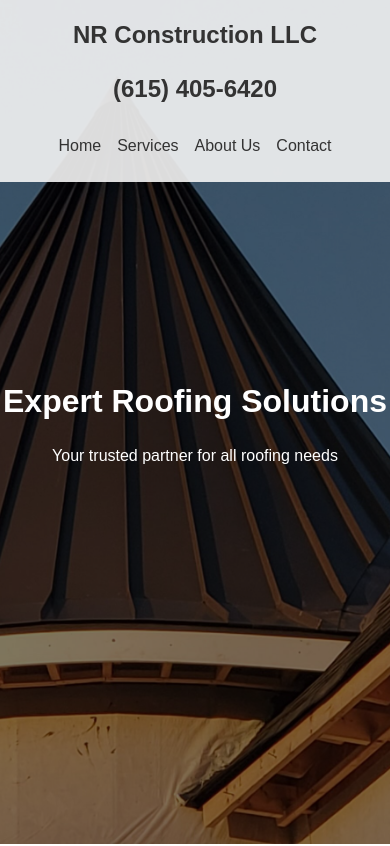
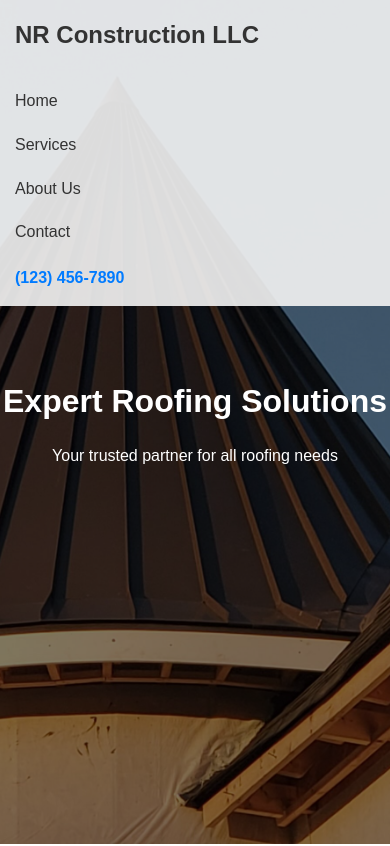
Before and after one commit to alonso510/NR-construction, a website: page public/index.html in a window 390 px wide. Shown: the top 846 px of the page. Drawn offline with Linux system fonts and the light colour scheme.

Commit message:
fixed ui issues and email wrapping issue

```diff
--- a/public/css/styles.css
+++ b/public/css/styles.css
@@ -396,3 +396,71 @@ header {
 .team-card .number a:hover {
     text-decoration: underline;
 }
+.info-item {
+    /* ... existing styles ... */
+    word-break: break-word; /* This will allow long words to break */
+    overflow-wrap: break-word; /* This is for better browser support */
+}
+
+.info-item p {
+    /* ... existing styles ... */
+    max-width: 100%; /* Ensures the content doesn't exceed the container width */
+}
+
+.info-item a {
+    /* ... existing styles ... */
+    display: inline-block; /* This allows the link to wrap */
+    max-width: 100%; /* Ensures the link doesn't exceed the container width */
+}
+header .container {
+    display: flex;
+    justify-content: space-between;
+    align-items: center;
+    flex-wrap: wrap;
+}
+
+nav ul {
+    display: flex;
+    list-style-type: none;
+    padding: 0;
+}
+
+nav ul li {
+    margin-left: 20px;
+}
+
+.navbar-phone {
+    margin-left: 20px;
+}
+
+.navbar-phone a {
+    color: #007bff;
+    text-decoration: none;
+    font-weight: bold;
+}
+
+.navbar-phone a:hover {
+    text-decoration: underline;
+}
+
+@media (max-width: 768px) {
+    header .container {
+        flex-direction: column;
+        align-items: flex-start;
+    }
+
+    nav ul {
+        flex-direction: column;
+        margin-top: 10px;
+    }
+
+    nav ul li {
+        margin-left: 0;
+        margin-bottom: 10px;
+    }
+
+    .navbar-phone {
+        margin-left: 0;
+        margin-top: 10px;
+    }
+}
--- a/public/index.html
+++ b/public/index.html
@@ -12,7 +12,6 @@
     <header>
         <div class="container">
             <h1>NR Construction LLC</h1>
-            <h1>(615) 405-6420</h1>
             <nav>
                 <ul>
                     <li><a href="#home">Home</a></li>
@@ -22,6 +21,9 @@
                 </ul>
 
             </nav>
+            <div class="navbar-phone">
+                <a href="tel:+11234567890">(123) 456-7890</a>
+            </div>
         </div>
     </header>
 
```
